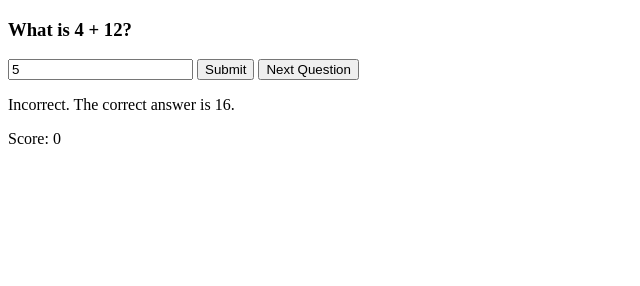
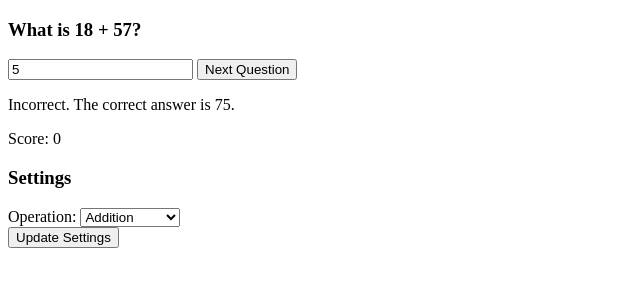
Before and after one commit to ahmoin/diophantus, a plain HTML site: page index.html in a window 1280 px wide. Both pictures are taken after typing "5" into the empty fields and a click on the button "Submit". Shown: the whole page, without its empty margins (0-640 px from the left). Drawn offline with Linux system fonts and the light colour scheme.

Commit message:
feat: add multiple operations

```diff
--- a/index.html
+++ b/index.html
@@ -7,19 +7,26 @@
   </head>
   <body>
     <div>
-      <h3 id="question">Your question will appear here</h3>
+      <h3 id="question"></h3>
       <input type="number" id="userAnswer" placeholder="Enter your answer" />
-      <button onclick="checkAnswer()">Submit</button>
-      <button
-        id="nextButton"
-        style="display: none"
-        onclick="generateQuestion()"
-      >
-        Next Question
-      </button>
+      <button id="actionButton" onclick="handleButtonClick()">Submit</button>
     </div>
     <p id="feedback"></p>
     <p id="score">Score: 0</p>
+
+    <div id="settings">
+      <h3>Settings</h3>
+      <label class="slider-label" for="operation">Operation:</label>
+      <select id="operation">
+        <option value="addition">Addition</option>
+        <option value="subtraction">Subtraction</option>
+        <option value="multiplication">Multiplication</option>
+        <option value="division">Division</option>
+      </select>
+      <br />
+      <button onclick="updateSettings()">Update Settings</button>
+    </div>
+
     <script src="main.js"></script>
   </body>
 </html>
--- a/main.js
+++ b/main.js
@@ -1,29 +1,72 @@
+const OPERATIONS = {
+  addition: {
+    calculate: (a, b) => a + b,
+    format: (a, b) => `What is ${a} + ${b}?`,
+  },
+  subtraction: {
+    calculate: (a, b) => a - b,
+    format: (a, b) => `What is ${a} - ${b}?`,
+  },
+  multiplication: {
+    calculate: (a, b) => a * b,
+    format: (a, b) => `What is ${a} × ${b}?`,
+  },
+  division: {
+    calculate: (a, b) => (b === 0 ? a / 1 : a / b),
+    format: (a, b) => `What is ${a} ÷ ${b}?`,
+  },
+};
+
 let num1,
   num2,
   correctAnswer,
-  score = 0;
+  score = 0,
+  operation = "addition",
+  isSubmitting = true;
 
 function init() {
   score = parseInt(localStorage.getItem("score")) || 0;
   document.getElementById("score").textContent = `Score: ${score}`;
 
+  operation = localStorage.getItem("operation") || "addition";
+
+  document.getElementById("operation").value = operation;
+
   generateQuestion();
 }
 
 function generateQuestion() {
-  num1 = Math.floor(Math.random() * 20) + 1;
-  num2 = Math.floor(Math.random() * 20) + 1;
-  correctAnswer = num1 + num2;
-  document.getElementById(
-    "question"
-  ).textContent = `What is ${num1} + ${num2}?`;
+  num1 = Math.floor(Math.random() * 100) + 1;
+  num2 = Math.floor(Math.random() * 100) + 1;
+
+  const operationData = OPERATIONS[operation] || OPERATIONS["add"];
+  correctAnswer = operationData.calculate(num1, num2);
+  document.getElementById("question").textContent = operationData.format(
+    num1,
+    num2
+  );
+
   document.getElementById("userAnswer").value = "";
   document.getElementById("feedback").textContent = "";
-  document.getElementById("nextButton").style.display = "none";
+
+  document.getElementById("actionButton").textContent = "Submit";
+  isSubmitting = true;
+}
+
+function handleButtonClick() {
+  if (isSubmitting) {
+    checkAnswer();
+  } else {
+    generateQuestion();
+  }
 }
 
 function checkAnswer() {
-  const userAnswer = parseInt(document.getElementById("userAnswer").value);
+  const userAnswer = parseFloat(document.getElementById("userAnswer").value);
+  if (isNaN(userAnswer)) {
+    return;
+  }
+
   if (userAnswer === correctAnswer) {
     document.getElementById("feedback").textContent = "Correct! Well done!";
     score++;
@@ -36,7 +79,18 @@ function checkAnswer() {
 
   localStorage.setItem("score", score);
 
-  document.getElementById("nextButton").style.display = "inline";
+  document.getElementById("actionButton").textContent = "Next Question";
+  isSubmitting = false;
 }
 
+function updateSettings() {
+  operation = document.getElementById("operation").value;
+
+  localStorage.setItem("operation", operation);
+
+  generateQuestion();
+}
+
+document.getElementById("operation").addEventListener("change", updateSettings);
+
 window.onload = init;
```
